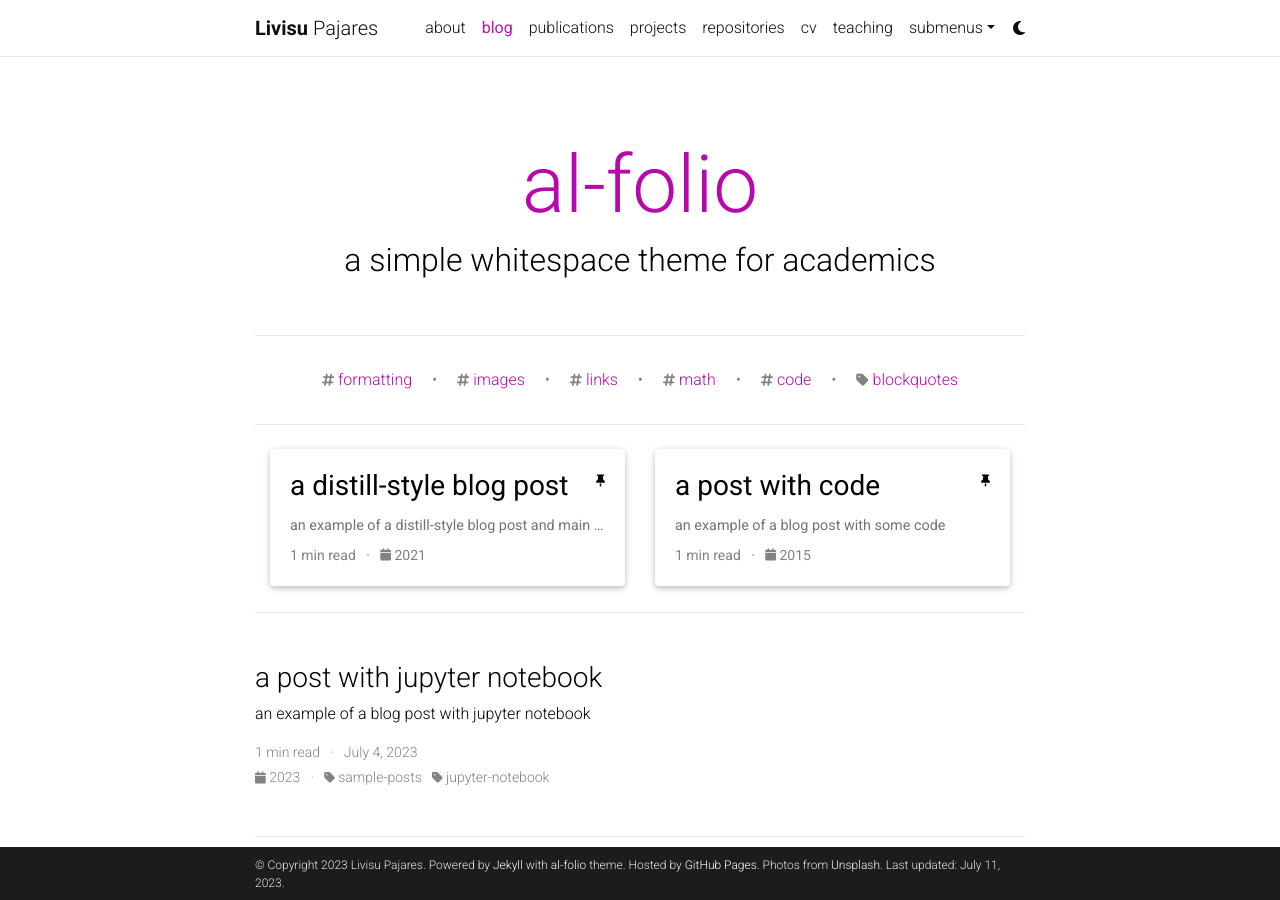
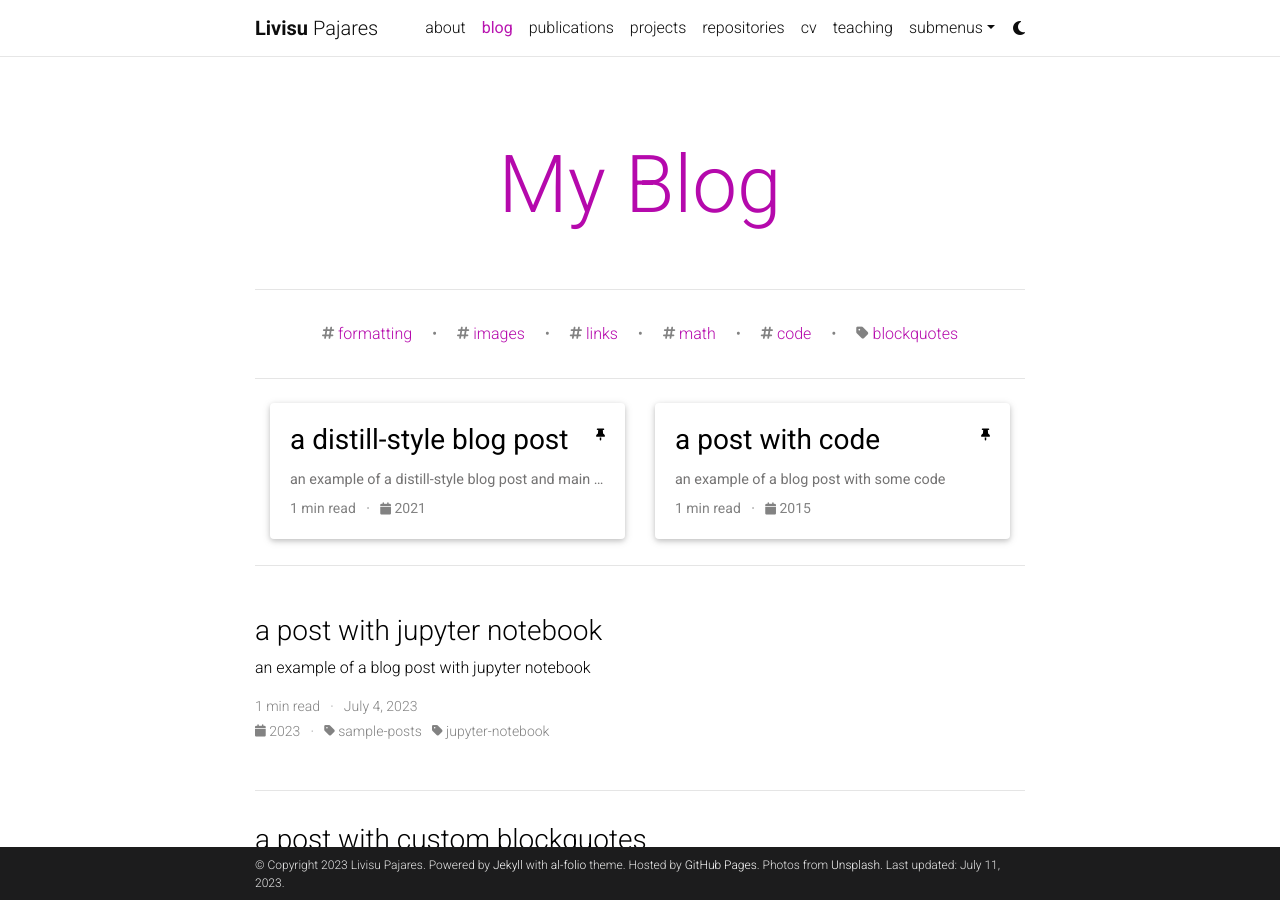
Before and after one commit to livisupajares/old-website, a Jekyll site: the page built from blog/index.html, in a window 1280 px wide and 900 px high. Built offline with Jekyll 4.4.1, drawn with Linux system fonts in a browser that asks for light colours; the list of posts is cut into pages by our own code; comment, search, counter and statistics services are not loaded; a style sheet for code colours, icons or effects is not loaded.

Commit message:
Change blog title

```diff
--- a/_config.yml
+++ b/_config.yml
@@ -122,9 +122,9 @@
 # Blog
 # -----------------------------------------------------------------------------
 
-blog_name: al-folio # blog_name will be displayed in your blog page
+blog_name: My Blog # blog_name will be displayed in your blog page
 blog_nav_title: blog # your blog must have a title for it to be displayed in the nav bar
-blog_description: a simple whitespace theme for academics
+blog_description:
 permalink: /blog/:year/:title/
 
 # Pagination
```
